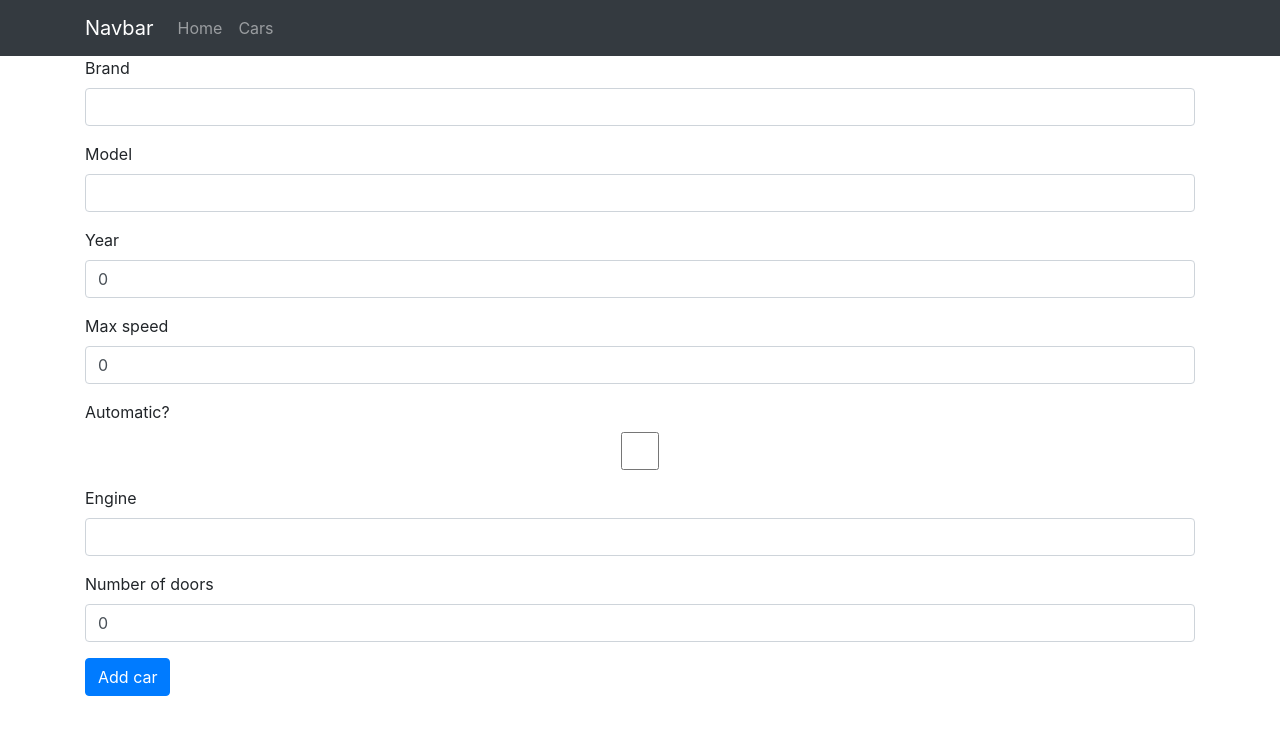
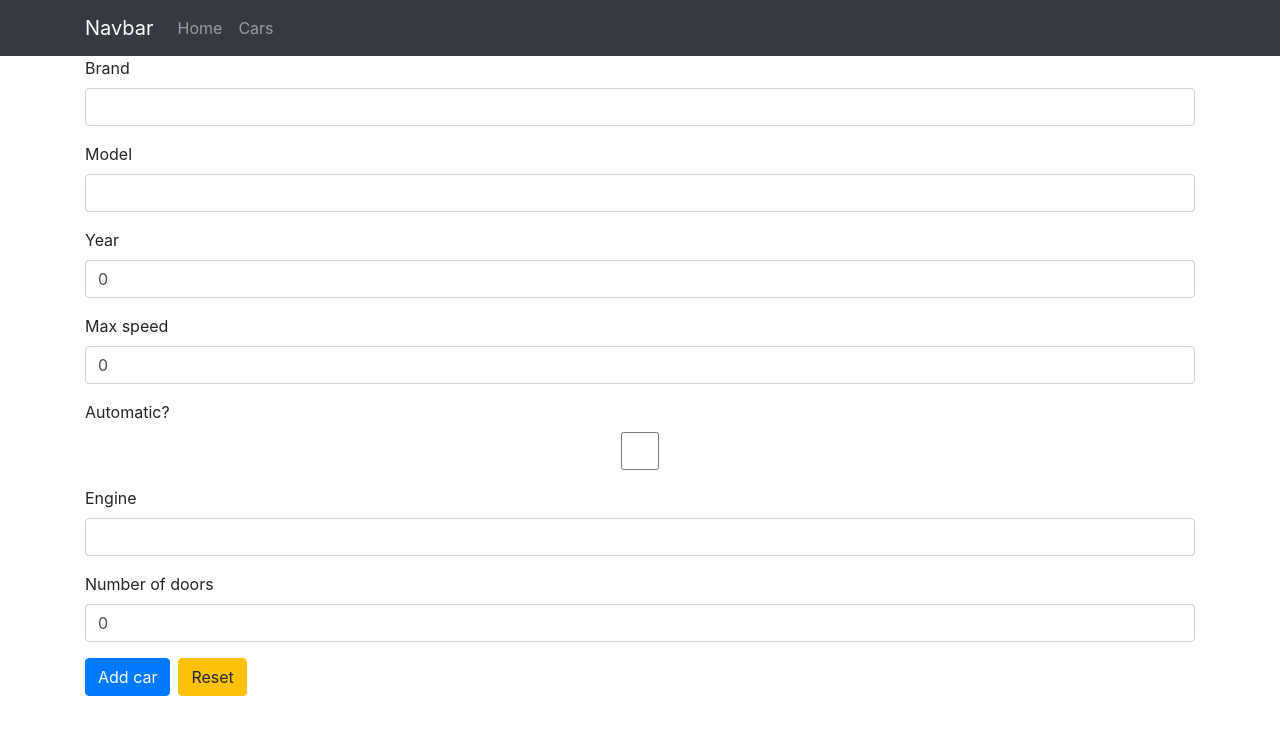
Before and after one commit to BokiGaja/vue-cars, a Vue app in the folder Desktop/vue/cars/: page /add-car in a window 1280 px wide. Shown: the top 734 px of the page. Built offline with nearby package versions, Linux system fonts and the light colour scheme.

Commit message:
zadatak 4

```diff
--- a/Desktop/vue/cars/src/components/AddCar.vue
+++ b/Desktop/vue/cars/src/components/AddCar.vue
@@ -40,6 +40,7 @@
                     <input v-model="car.numberOfDoors" type="number" class="form-control">
                 </div>
                 <button type="submit" class="btn btn-primary">Add car</button>
+                <button type="reset" class="ml-2 btn btn-warning">Reset</button>
             </form>
 
 
```
